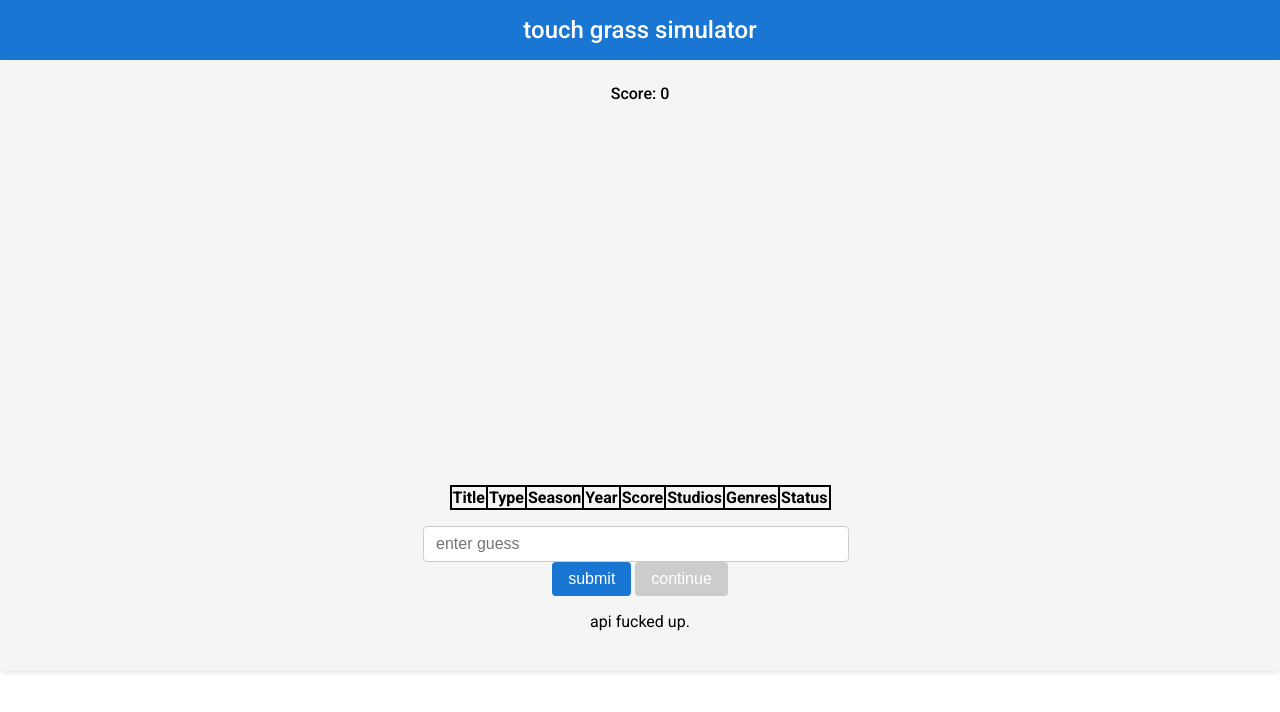
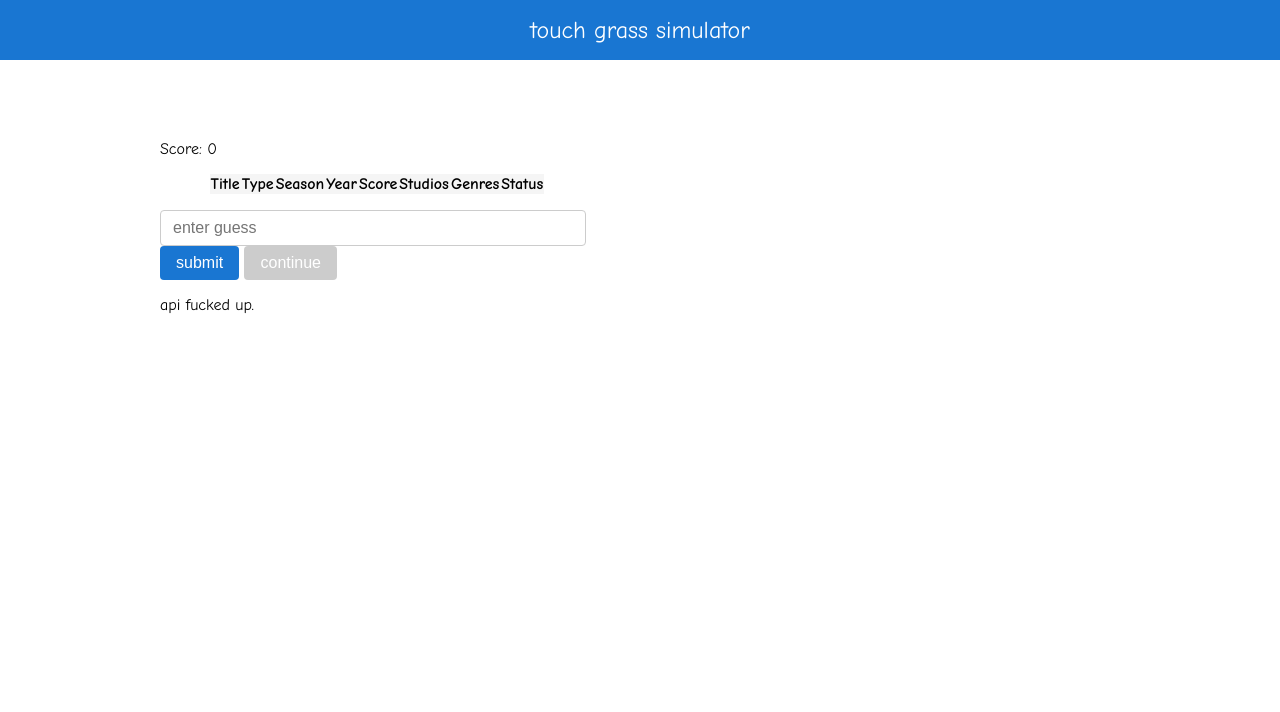
Before and after one commit to tentsuzuki/animedle-for-nerds, a plain HTML site: page index.html in a window 1280 px wide. Drawn offline with Linux system fonts and the light colour scheme; no server answers.

Commit message:
css changes

```diff
--- a/index.html
+++ b/index.html
@@ -13,11 +13,12 @@
     touch grass simulator
   </div>
   <main>
-    <section class="game-container">
-      <div id="scoreboard"></div>
-      <div class="image-container">
+    <div class="main-container">
+    <div class="image-container">
         <img id="image" oncontextmenu="return false;">
       </div>
+    <div class="game-container">
+      <div id="scoreboard"></div>
       <table id="guesstable">
         <thead>
           <tr>
@@ -56,6 +57,7 @@
         <p id="result"></p>
       </div>
       </div>
+    </div>
   </main>
   <script src="script.js" defer></script>
   <script src="autocomplete.js" defer></script>
--- a/styles.css
+++ b/styles.css
@@ -1,7 +1,5 @@
-@import url('https://fonts.googleapis.com/css?family=Roboto:300,400,500,700&display=swap');
-
 body {
-    font-family: 'Roboto', sans-serif;
+    font-family: 'Comic Sans MS', sans-serif;
     margin: 0;
     padding: 0;
 }
@@ -15,39 +13,24 @@ body {
     text-align: center;
 }
 
-.main {
+.main-container {
     display: flex;
-    justify-content: center;
-    align-items: center;
-    height: 100vh;
+    flex-direction: row;
+    padding: 5em;
 }
 
 .game-container {
-    background-color: #f5f5f5;
-    border-radius: 4px;
-    box-shadow: 0 2px 4px rgba(0, 0, 0, 0.1);
-    padding: 24px;
-    text-align: center;
-    width: auto;
-    justify-content: center;
-}
-
-.table {
-    align-items: center;
+    display: flex;
+    flex-direction: column;
+    margin-left: 5em;
 }
 
 .image-container {
+    display: flex;
     margin-bottom: 16px;
-    width: 225px;
-    height: 350px;
+    max-width: 225px;
+    max-height: 350px;
     overflow: hidden;
-    display: flex;
-    justify-content: center;
-    align-items: center;
-}
-
-#image {
-    pointer-events: none;
 }
 
 .user-input {
@@ -85,15 +68,8 @@ input[type="text"] {
     background-color: #f5f5f5;
 }
 
-table,
-th,
-td {
-    border: 2px solid;
-}
-
 table {
     border-collapse: collapse;
-    table-layout: fixed;
     margin: auto;
 }
 
@@ -103,13 +79,14 @@ th {
 }
 
 td {
-    width: 8em;
-    height: 8em;
-    aspect-ratio: 1/1;
+    width: 6em;
+    height: 6em;
+    text-align: center;
 }
 
 #correcttable {
     background-color: green;
+    border: 1px;
 }
 
 #correcttable thead {
```
